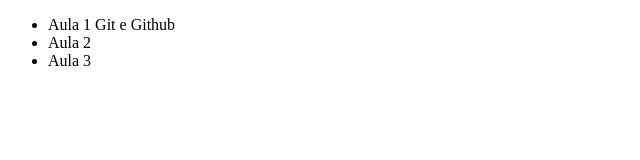
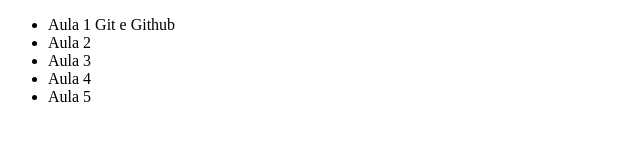
Before and after one commit to brunomktd/alura-git, a plain HTML site: page index.html in a window 1280 px wide. Shown: the whole page, without its empty margins (0-640 px from the left). Drawn offline with Linux system fonts and the light colour scheme.

Commit message:
Inserção do item 4 e 5 na <li>

```diff
--- a/index.html
+++ b/index.html
@@ -11,6 +11,8 @@
         <li>Aula 1 Git e Github</li>
         <li>Aula 2 </li>
         <li>Aula 3 </li>
+        <li>Aula 4 </li>
+        <li>Aula 5 </li>
     </ul>
 </body>
 </html>
```
